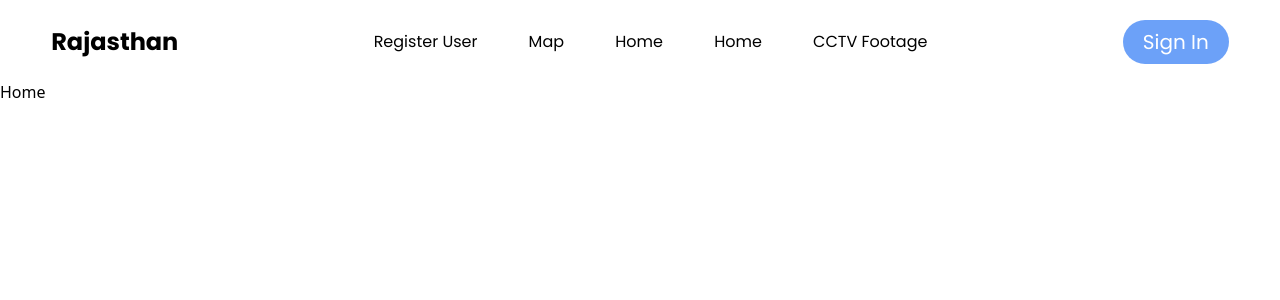
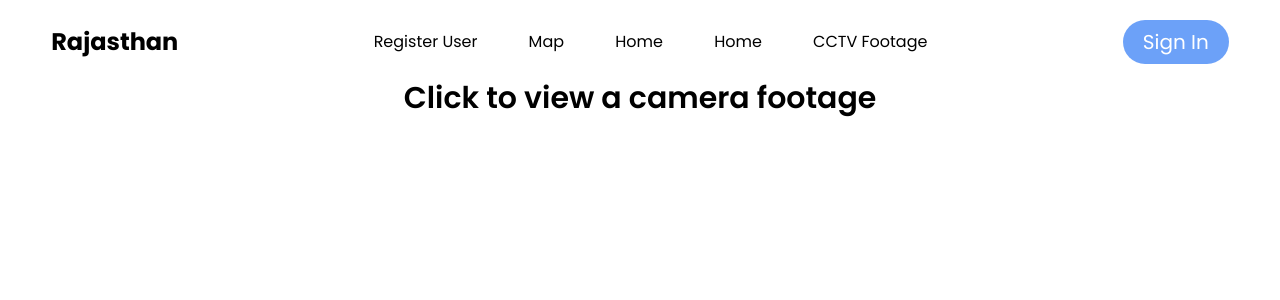
Before and after one commit to krishnenduroy52/RJPOLICE_HACK_326_AlphaCoders_6, a React (Vite) app in the folder Frontend/: page /view/cctv in a window 1280 px wide. Before the commit this address led to /. Shown: the top 300 px of the page. Built offline with nearby package versions, Linux system fonts and the light colour scheme; no server answers.

Commit message:
user admin camera view changed

```diff
--- a/Frontend/src/components/Camera/Camera.jsx
+++ b/Frontend/src/components/Camera/Camera.jsx
@@ -13,16 +13,16 @@ const Camera = () => {
 
   const navigate = useNavigate();
 
-  useEffect(() => {
-    const user = localStorage.getItem("isAdmin");
-    if (!user) {
-      navigate("/");
-    } else {
-      setUser((user) => {
-        return user;
-      });
-    }
-  }, []);
+  // useEffect(() => {
+  //   const user = localStorage.getItem("isAdmin");
+  //   if (!user) {
+  //     navigate("/");
+  //   } else {
+  //     setUser((user) => {
+  //       return user;
+  //     });
+  //   }
+  // }, []);
 
   useEffect(() => {
     const initializeMediaStream = async () => {
@@ -178,7 +178,17 @@ const Camera = () => {
             if (video) video.srcObject = remoteStream;
           }}
         ></video>
-      ) : null}
+      ) : (
+        <video
+          className="flex justify-center"
+          style={{ height: "200px" }}
+          id="remoteVideo"
+          autoPlay
+          ref={(video) => {
+            if (video) video.srcObject = localStream;
+          }}
+        ></video>
+      )}
 
       {/* Hangup Button disabled */}
       {/* <button id="hangupButton" onClick={hangUp} disabled={!peerConnection}>Hang Up</button> */}
```
Also changed, not shown: 1 other file (tests, documents, lock files or other folders).
